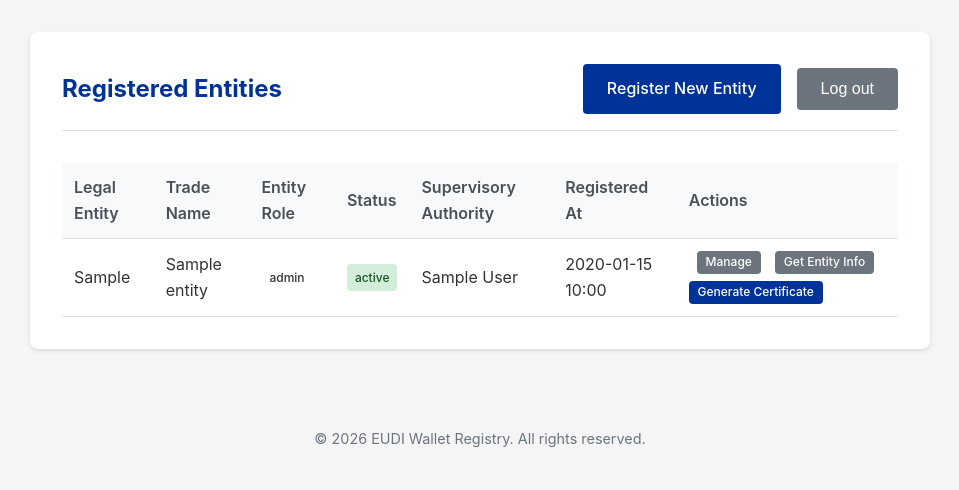
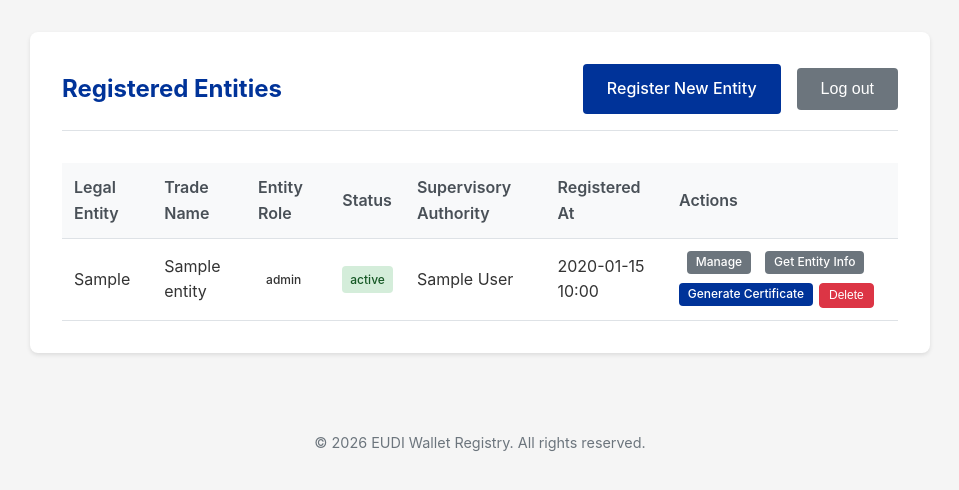
Before and after one commit to AniaAlex/ms-registry, a Django app: template ms_registry/registry/templates/home.html in a window 1280 px wide. Shown: the part 70-560 px from the top of the page, without its empty margins (160-1119 px from the left). Run offline with Django 5.2, Linux system fonts and the light colour scheme; the template is opened without the code that fills it: most values are stand-ins (such as "Sample title", 1, 10 or a date in 2020).

Commit message:
Add dashboard delete button for registered entities
Let an operator delete a registered entity directly from the dashboard.

- EntityDeleteView (POST only): scoped to operators=request.user so a
  non-operator's request 404s (not 403, keeping IDs non-enumerable),
  consistent with the other entity endpoints. GET is rejected so deletion
  can only happen via an explicit form POST, never a link/prefetch/crawler.
- Route entities/<uuid:pk>/delete/ as registry:entity-delete.
- Add a Delete button to each dashboard row as a CSRF-protected POST form
  with a confirm() dialog. Available regardless of status; the Manage and
  certificate actions remain active-only.

Tests: operator deletes (302 -> home, gone), non-operator (404, untouched),
and GET rejected (405, untouched).

```diff
--- a/ms_registry/registry/templates/home.html
+++ b/ms_registry/registry/templates/home.html
@@ -47,8 +47,8 @@
                 <td>{{ entity.supervisory_authority }}</td>
                 <td>{{ entity.registered_at|date:"Y-m-d H:i"|default:"-" }}</td>
                 <td>
-                    {% if entity.registration_status == 'active' %}
                     <div class="actions-cell">
+                        {% if entity.registration_status == 'active' %}
                         <a href="{% url 'registry:entity-detail' entity.id %}" class="btn btn-sm btn-secondary">Manage</a>
                         <a href="{% url 'certificates:cnf-page' entity.id %}" class="btn btn-sm btn-secondary">Get Entity Info</a>
                         {% if entity.has_valid_cert %}
@@ -57,8 +57,13 @@
                         {% else %}
                             <a href="{% url 'certificates:issue-page' entity.id %}" class="btn btn-sm btn-primary">Generate Certificate</a>
                         {% endif %}
+                        {% endif %}
+                        <form method="post" action="{% url 'registry:entity-delete' entity.id %}" class="delete-form"
+                              onsubmit="return confirm('Delete this registered entity? This cannot be undone.');">
+                            {% csrf_token %}
+                            <button type="submit" class="btn btn-sm btn-danger">Delete</button>
+                        </form>
                     </div>
-                    {% endif %}
                 </td>
             </tr>
             {% endfor %}
@@ -164,6 +169,20 @@
         white-space: nowrap;
         text-decoration: none;
     }
+    .actions-cell .delete-form {
+        margin: 0;
+        display: inline;
+    }
+    .btn-danger {
+        background-color: #dc3545;
+        color: #fff;
+        border: 1px solid #dc3545;
+        cursor: pointer;
+    }
+    .btn-danger:hover {
+        background-color: #c82333;
+        border-color: #bd2130;
+    }
     .badge-cert-valid {
         display: inline-flex;
         align-items: center;
--- a/ms_registry/registry/urls.py
+++ b/ms_registry/registry/urls.py
@@ -62,6 +62,11 @@ urlpatterns = [
         EntityDetailView.as_view(),
         name="entity-detail",
     ),
+    path(
+        "entities/<uuid:pk>/delete/",
+        views.EntityDeleteView.as_view(),
+        name="entity-delete",
+    ),
     # Supervisory Authority URLs
     path(
         "supervisory-authorities/add/",
```
Also changed, not shown: ms_registry/registry/tests/test_endoints.py (+33 -0 lines), ms_registry/registry/views.py (+21 -0 lines).
